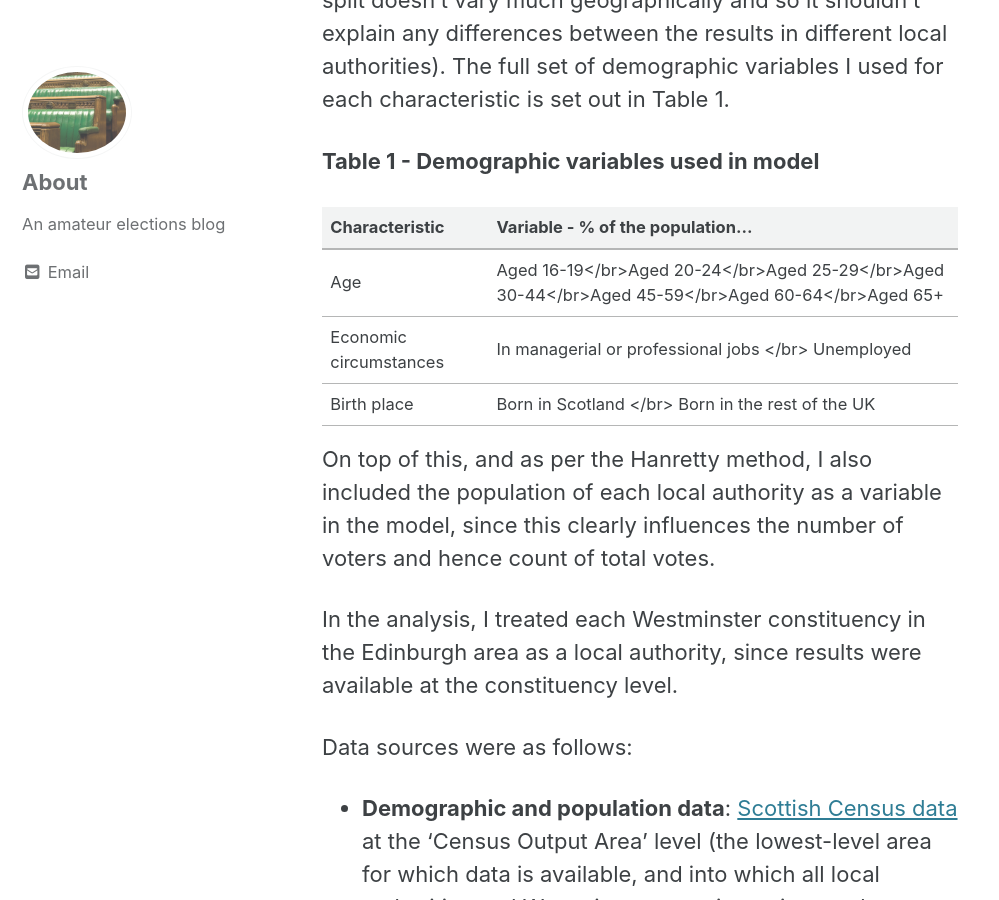
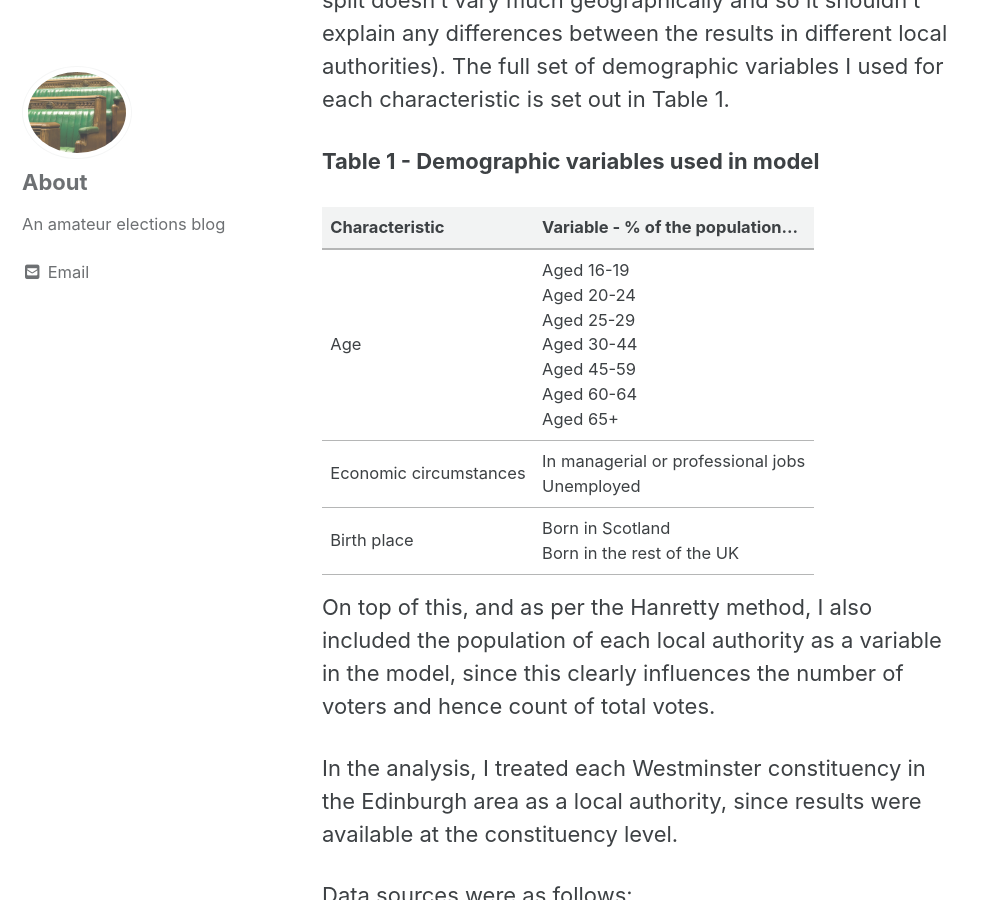
Before and after one commit to sixhundredandfifty/blog, a Jekyll site: the page built from _posts/2021-04-09-scottish-indyref.md, in a window 1280 px wide and 900 px high, scrolled down 2703 px. Shown: the whole window, without its empty margins (0-999 px from the left). Built offline with Jekyll 4.4.1, drawn with Linux system fonts in a browser that asks for light colours; cached includes are drawn as plain includes; nearby versions of some CDN libraries.

```diff
--- a/_posts/2021-04-09-scottish-indyref.md
+++ b/_posts/2021-04-09-scottish-indyref.md
@@ -29,9 +29,9 @@ I therefore chose variables for the model that reflected these characteristics (
 
 | Characteristic         | Variable - % of the population...                                          |
 |------------------------|----------------------------------------------------------------------------|
-| Age                    | Aged 16-19</br>Aged 20-24</br>Aged 25-29</br>Aged 30-44</br>Aged 45-59</br>Aged 60-64</br>Aged 65+ |
-| Economic circumstances | In managerial or professional jobs </br> Unemployed                              |
-| Birth place            | Born in Scotland </br> Born in the rest of the UK                                |
+| Age                    | Aged 16-19<br />Aged 20-24<br />Aged 25-29<br />Aged 30-44<br />Aged 45-59<br />Aged 60-64<br />Aged 65+ |
+| Economic circumstances | In managerial or professional jobs<br />Unemployed                              |
+| Birth place            | Born in Scotland<br />Born in the rest of the UK                                |
 
 On top of this, and as per the Hanretty method, I also included the population of each local authority as a variable in the model, since this clearly influences the number of voters and hence count of total votes.
 
```
